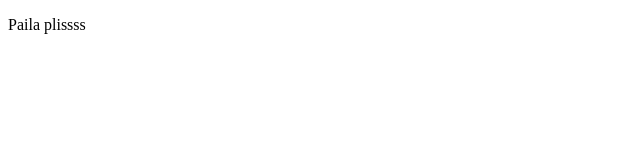
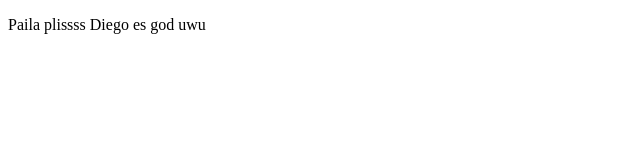
Before and after one commit to SantaigoPuentes/secretUwu, a plain HTML site: page index.html in a window 1280 px wide. Shown: the whole page, without its empty margins (0-640 px from the left). Drawn offline with Linux system fonts and the light colour scheme.

Commit message:
Mire uwu

```diff
--- a/index.html
+++ b/index.html
@@ -7,6 +7,6 @@
     <title>Pagina funciona</title>
 </head>
 <body>
-    <p> Paila plissss </p>
+    <p> Paila plissss Diego es god uwu </p>
 </body>
 </html>
```
